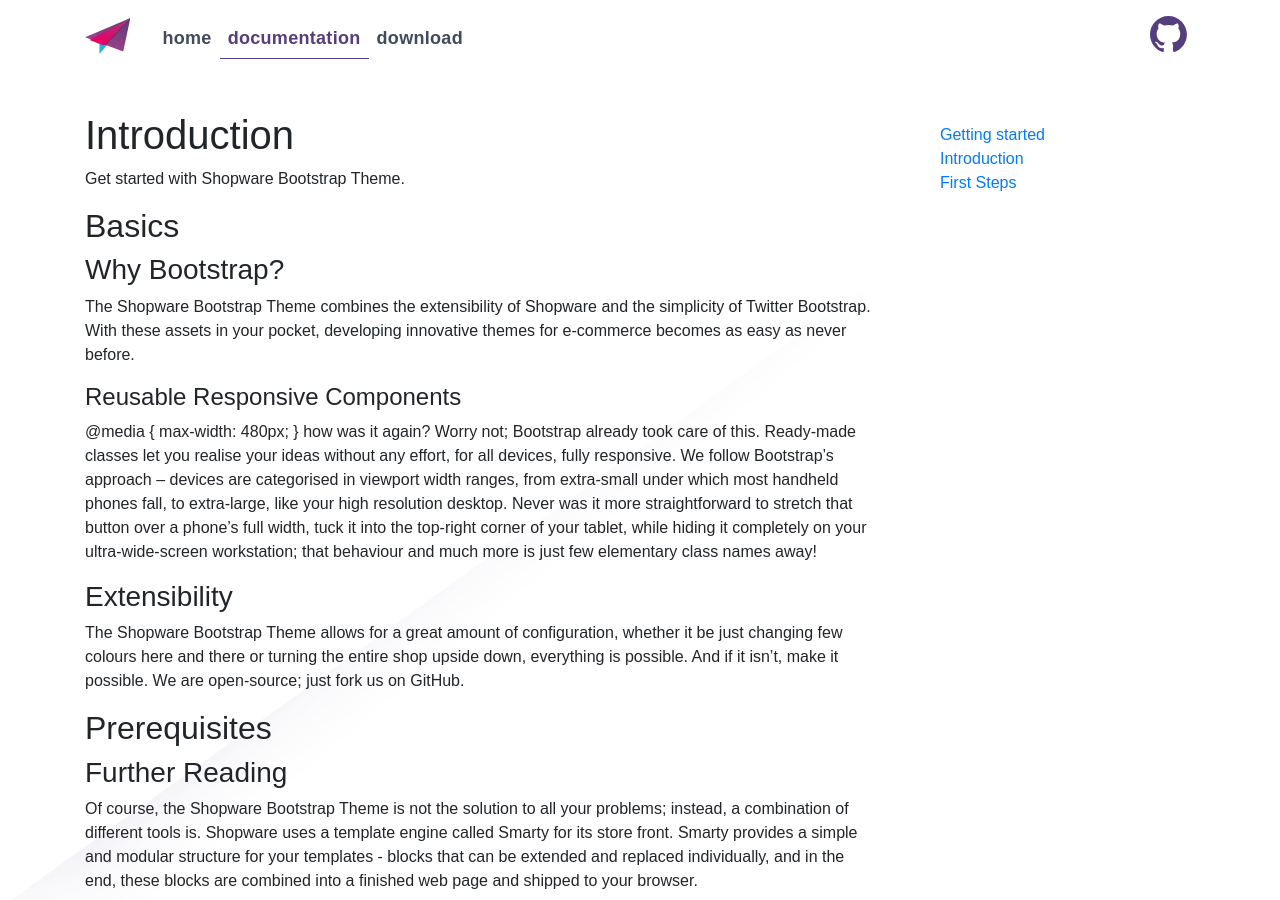
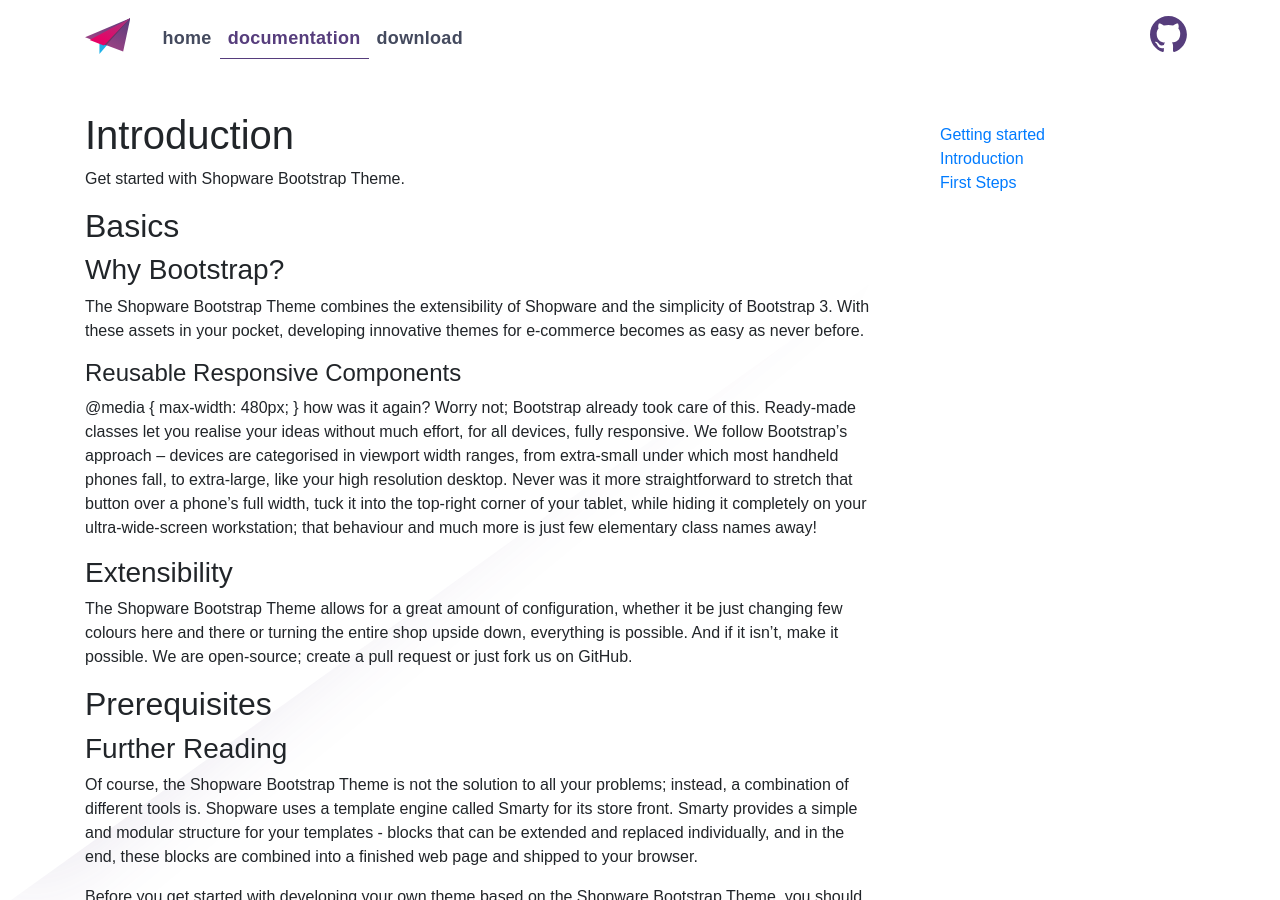
Before and after one commit to conexco/shopware-bootstrap-theme, a Jekyll site: the page built from docs/getting-started/introduction.md, in a window 1280 px wide and 900 px high. Built offline with Jekyll 4.4.1, drawn with Linux system fonts in a browser that asks for light colours; nearby versions of some CDN libraries; some web fonts are replaced; some of the changed text lies outside the part shown.

Commit message:
Update introduction.md

```diff
--- a/docs/getting-started/introduction.md
+++ b/docs/getting-started/introduction.md
@@ -13,13 +13,13 @@ toc: true
 
 ### Why Bootstrap?
 
-The Shopware Bootstrap Theme combines the extensibility of Shopware and the simplicity of Twitter Bootstrap.
+The Shopware Bootstrap Theme combines the extensibility of Shopware and the simplicity of Bootstrap 3.
 With these assets in your pocket, developing innovative themes for e-commerce becomes as easy as never before.
 
 #### Reusable Responsive Components
 
 @media { max-width: 480px; } how was it again? Worry not; Bootstrap already took care of this.
-Ready-made classes let you realise your ideas without any effort, for all devices, fully responsive.
+Ready-made classes let you realise your ideas without much effort, for all devices, fully responsive.
 We follow Bootstrap's approach – devices are categorised in viewport width ranges,
 from extra-small under which most handheld phones fall, to extra-large, like your high resolution desktop.
 Never was it more straightforward to stretch that button over a phone's full width,
@@ -30,7 +30,7 @@ that behaviour and much more is just few elementary class names away!
 
 The Shopware Bootstrap Theme allows for a great amount of configuration,
 whether it be just changing few colours here and there or turning the entire shop upside down, everything is possible.
-And if it isn't, make it possible. We are open-source; just fork us on GitHub.
+And if it isn't, make it possible. We are open-source; create a pull request or just fork us on GitHub.
 
 ## Prerequisites
 
```
Also changed, not shown: other parts of docs/getting-started/introduction.md (+2 -2 lines).
